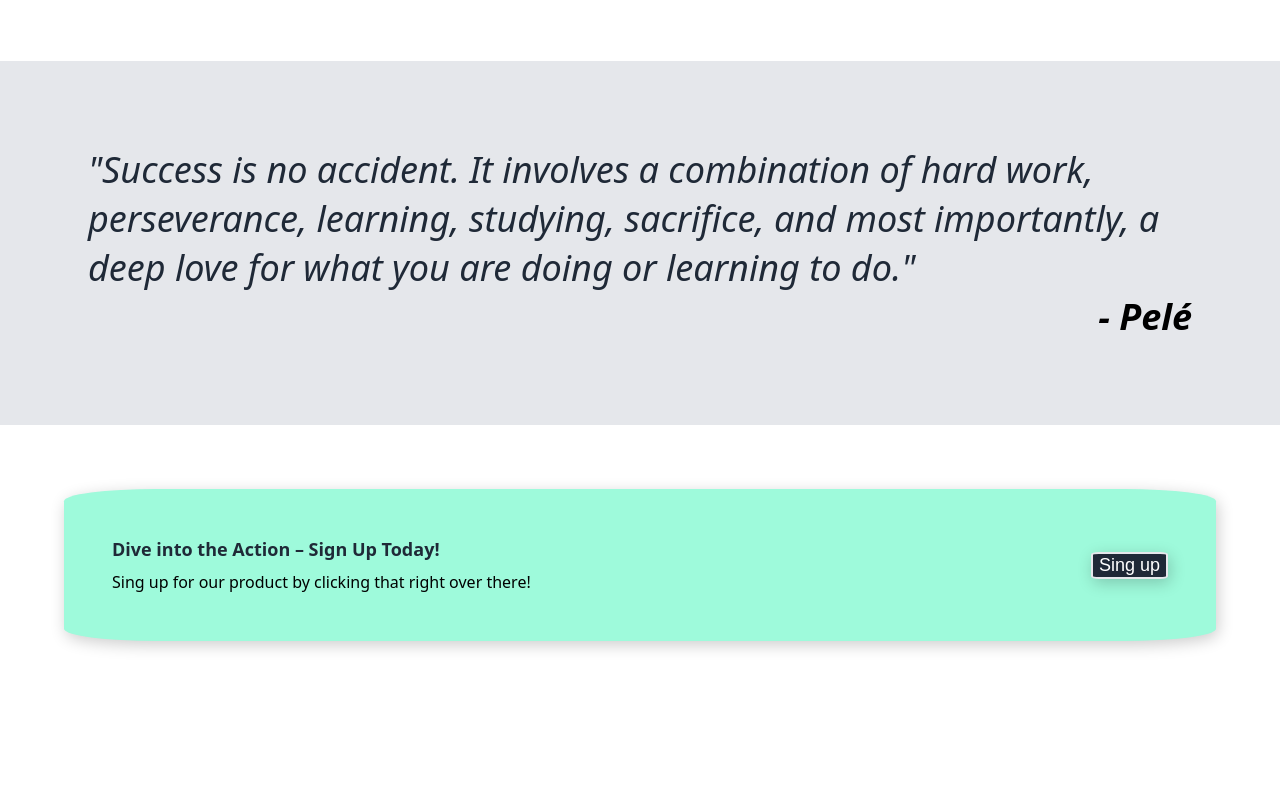
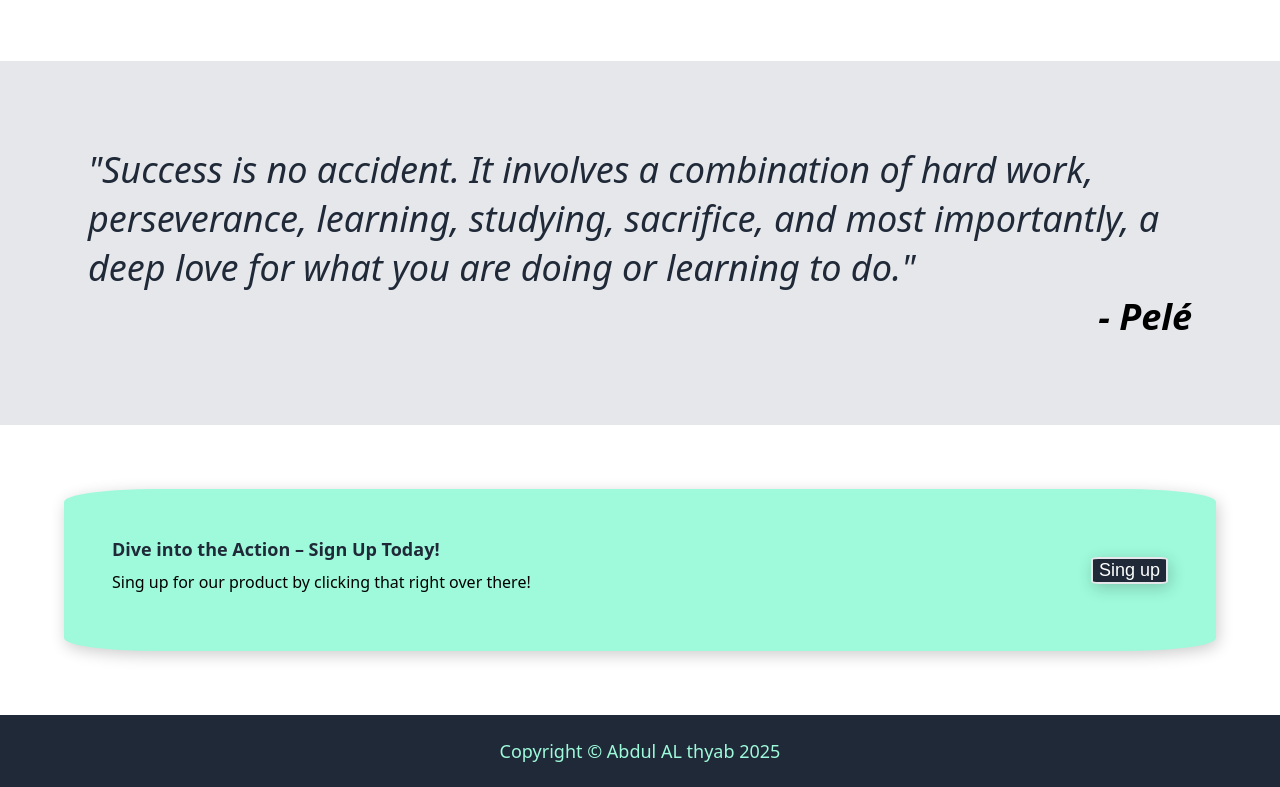
Before and after one commit to Abdul-Althyab/landing-page, a plain HTML site: page index.html in a window 1280 px wide. Shown: the part 984-1771 px from the top of the page. Before the commit the page ends 1689 px from the top, so only its background shows below. Drawn offline with Linux system fonts and the light colour scheme.

Commit message:
ADD FOOTER
1- add div's footer
2- style footer
3- display body flex and flex-direction: column
   until the footer stays fixed at the bottom

```diff
--- a/index.html
+++ b/index.html
@@ -73,7 +73,6 @@
 
     <!--Footer-->
 
-
-
+    <div class="footer">Copyright &#169 Abdul AL thyab 2025</div>
 </body>
 </html>
--- a/styles.css
+++ b/styles.css
@@ -1,6 +1,8 @@
 body {
     font-family: system-ui, -apple-system, BlinkMacSystemFont, 'Segoe UI', Roboto, Oxygen, Ubuntu, Cantarell, 'Open Sans', 'Helvetica Neue', sans-serif;
     margin: 0;
+    display: flex;
+    flex-direction: column;
 }
 
 header {
@@ -84,6 +86,10 @@ p {
     margin: 36px 0;
 }
 
+section {
+    flex: 1;
+}
+
 .container {
     display: flex;
     flex-wrap: wrap;
@@ -145,6 +151,7 @@ p {
 .last-text {
     font-size: 16px;
     color: #000;
+    margin-bottom: 10px;
 
 }
 
@@ -156,3 +163,13 @@ p {
     box-shadow: 2px 4px 16px rgba(0, 0, 0, .2);
     border: 2px solid #e5e7eb;
 }
+
+.footer {
+    background-color: #1f2937;
+    color: #9efadb;
+    display: flex;
+    align-items: center;
+    justify-content: center;
+    font-size: 18px;
+    height: 72px;
+}
```
